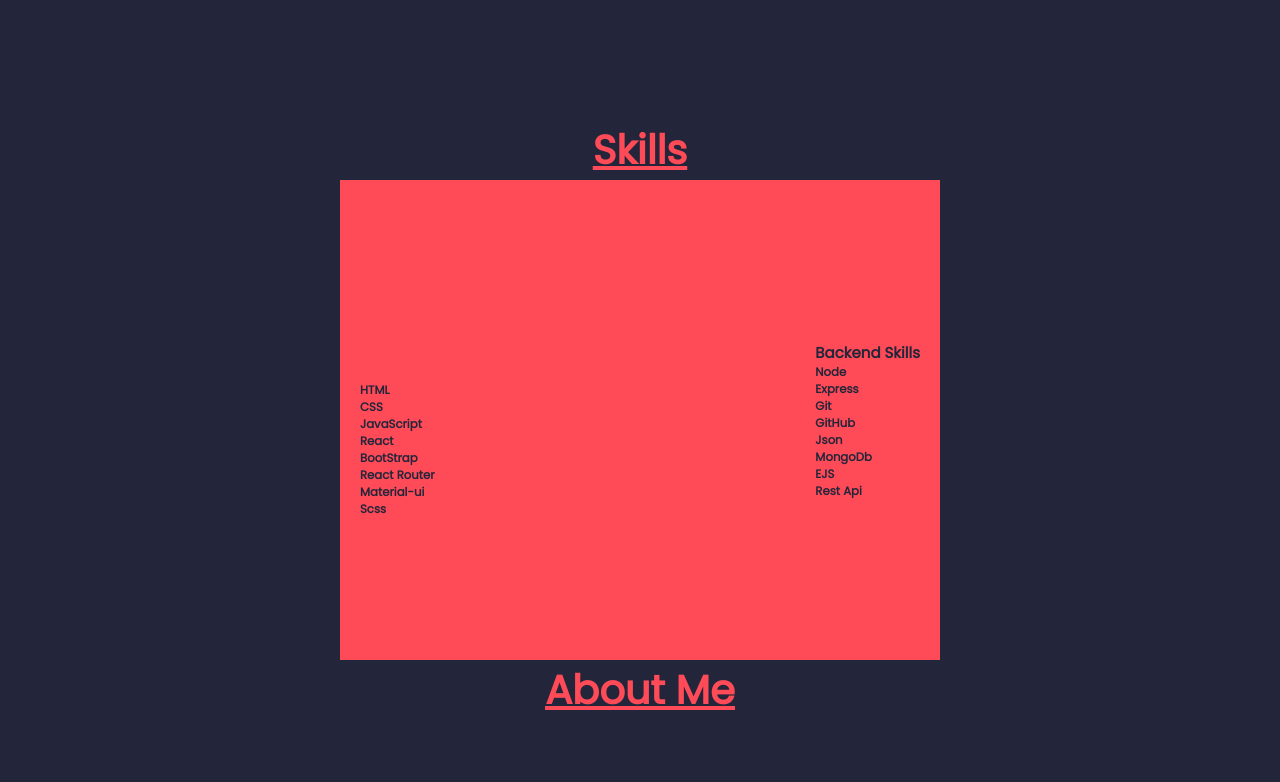
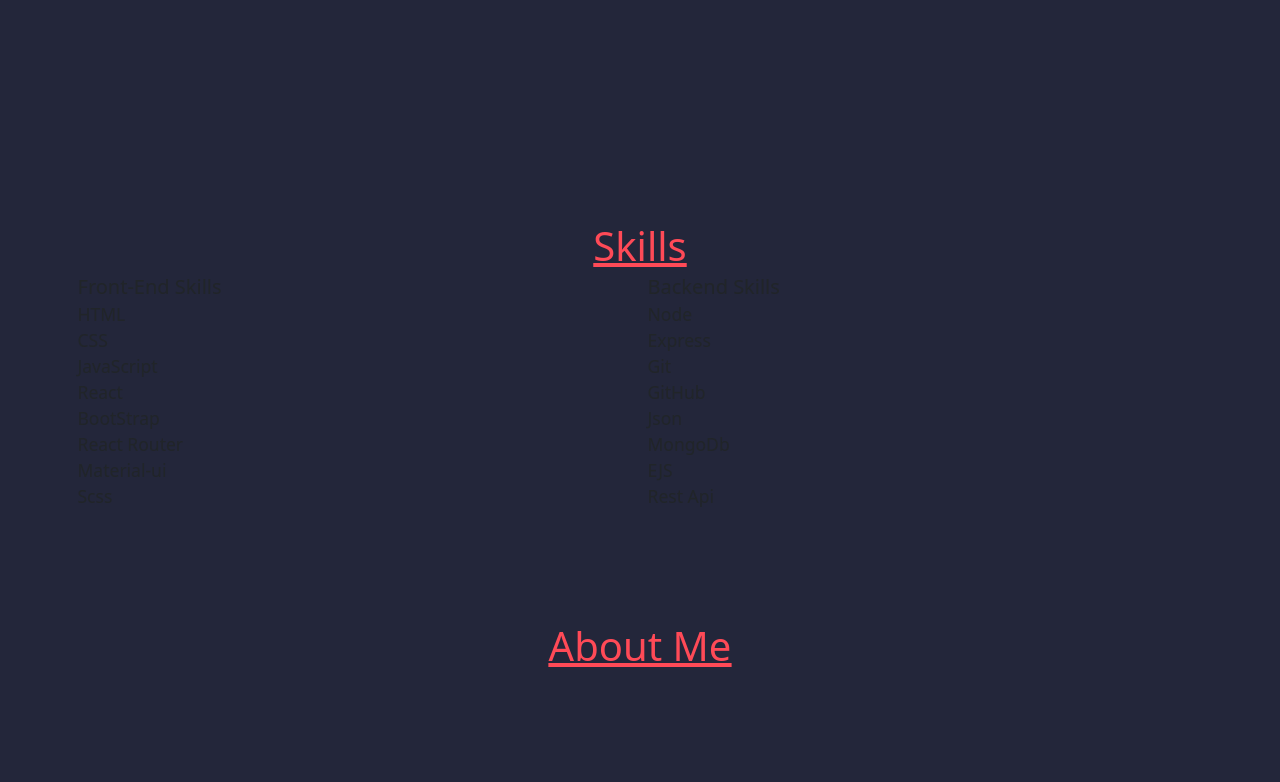
Before and after one commit to Hamza7866/newPortfolio, a plain HTML site: page index.html in a window 1280 px wide. Shown: the part 680-1462 px from the top of the page. Drawn offline with nearby package versions, Linux system fonts and the light colour scheme.

Commit message:
add bootstrap

```diff
--- a/index.html
+++ b/index.html
@@ -9,6 +9,8 @@
       type="image/x-icon"
       />
       <link href="https://unpkg.com/aos@2.3.1/dist/aos.css" rel="stylesheet">
+      <link href="https://cdn.jsdelivr.net/npm/bootstrap@5.1.1/dist/css/bootstrap.min.css" rel="stylesheet" integrity="sha384-F3w7mX95PdgyTmZZMECAngseQB83DfGTowi0iMjiWaeVhAn4FJkqJByhZMI3AhiU" crossorigin="anonymous">
+
       <link rel="stylesheet" href="/style.css" />
       <title><Hamza/></title>
     </head>
@@ -49,11 +51,11 @@
       <div class="head">
         <h1>Skills</h1>
       </div>
-      <div class="wrap-container">
-        <div class="skills-section">
+      <div class="container">
+        <div class="row">
 
-          <div class="front">
-            <h1>Front-End Skills</h1>
+          <div class="col-md-6">
+            <h2>Front-End Skills</h2>
              <h3>HTML</h3>
               <h3>CSS</h3>
               <h3>JavaScript</h3>
@@ -64,7 +66,7 @@
               <h3>Scss</h3>
 
           </div>
-          <div class="backend">
+          <div class="col-md-6">
             <h2>Backend Skills</h2>
             <h3>Node</h3>
               <h3>Express</h3>
@@ -239,6 +241,8 @@
       src="https://kit.fontawesome.com/3e7a1ed015.js"
       crossorigin="anonymous"
     ></script>
+    <script src="https://cdn.jsdelivr.net/npm/bootstrap@5.1.1/dist/js/bootstrap.bundle.min.js" integrity="sha384-/bQdsTh/da6pkI1MST/rWKFNjaCP5gBSY4sEBT38Q/9RBh9AH40zEOg7Hlq2THRZ" crossorigin="anonymous"></script>
+
     <script src="/app.js"></script>
   </body>
 </html>
```
